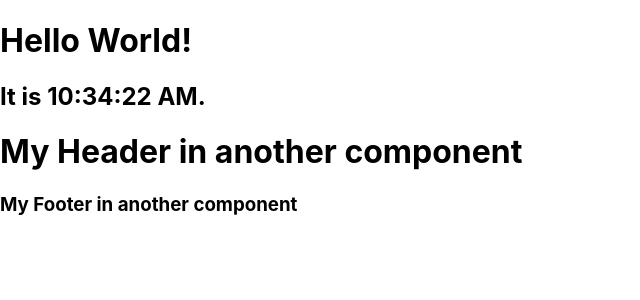
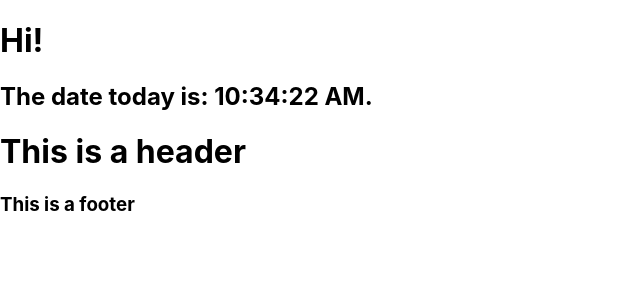
Before and after one commit to RebeccaNolan/DRLab4, a React (Create React App) app: page / in a window 1280 px wide. Shown: the top 300 px of the page, without its empty margins (0-640 px from the left). Built offline with nearby package versions, Linux system fonts and the light colour scheme.

Commit message:
Ex 3 completed - Changed text

```diff
--- a/src/Content.js
+++ b/src/Content.js
@@ -3,8 +3,8 @@ import React from 'react';
 const Content = () => {
   return (
     <div>
-      <h1>Hello World!</h1>
-      <h2>It is {new Date().toLocaleTimeString()}.</h2>
+      <h1>Hi!</h1>
+      <h2>The date today is: {new Date().toLocaleTimeString()}.</h2>
     </div>
   );
 }
--- a/src/Footer.js
+++ b/src/Footer.js
@@ -1,5 +1,5 @@
 const Footer = () => {
-    return <h3>My Footer in another component</h3>;
+    return <h3>This is a footer</h3>;
   };
 
   export default Footer;
--- a/src/Header.js
+++ b/src/Header.js
@@ -1,5 +1,5 @@
 const Header = () => {
-    return <h1>My Header in another component</h1>;
+    return <h1>This is a header</h1>;
   };
 
   export default Header;
```
